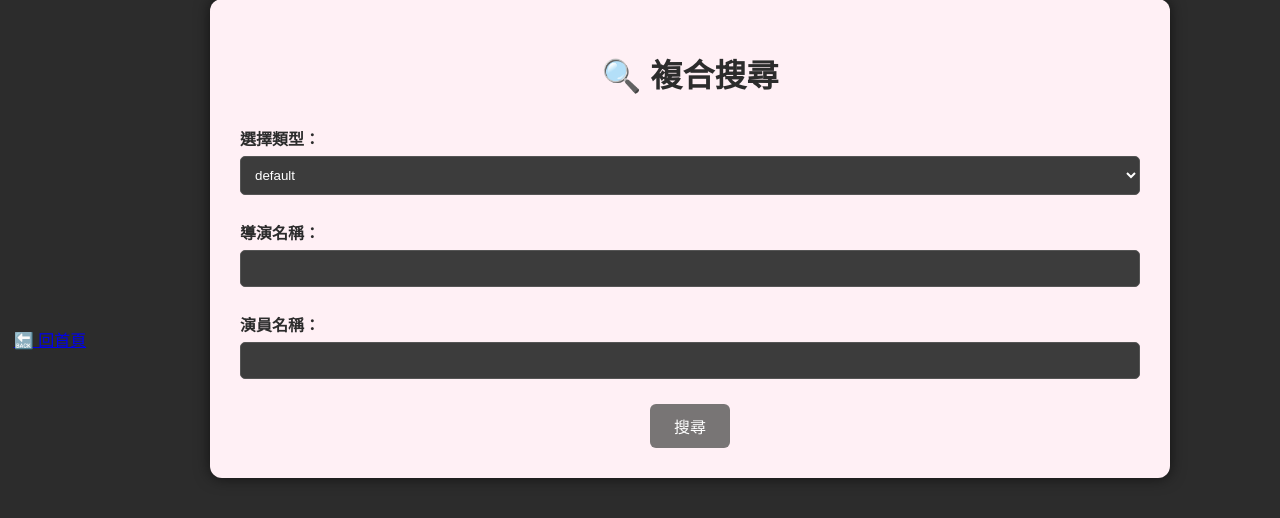
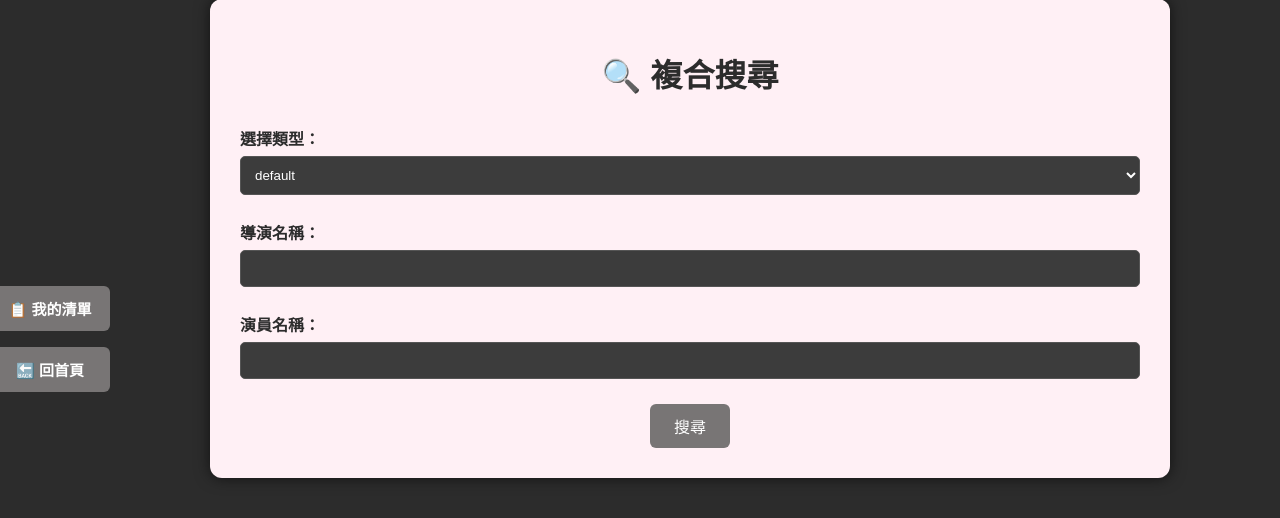
Before and after one commit to Changyenhsun/database_system_project, a Flask app: page /search in a window 1280 px wide. Shown: the part 61-579 px from the top of the page. Run offline with Flask 3, Linux system fonts and the light colour scheme; data that the repository does not hold is empty.

Commit message:
複合搜尋網頁加入側邊按鈕

```diff
--- a/static/search.css
+++ b/static/search.css
@@ -31,6 +31,24 @@ body.search-page {
     flex-direction: column;
     gap: 16px;
     align-items: center;
+}
+
+.sidebar-button {
+    display: block;
+    padding: 12px 10px;
+    border-radius: 6px;
+    font-weight: bold;
+    font-size: 15px;
+    background-color: #787575;
+    color: #fff;
+    text-align: center;
+    text-decoration: none;
+    width: 100px;
+    transition: background-color 0.2s ease;
+}
+
+.sidebar-button:hover {
+    background-color: #505050;
 }
 
 .back-link {
--- a/templates/search.html
+++ b/templates/search.html
@@ -11,6 +11,7 @@
         <!-- 左側欄 -->
         <div class="search-sidebar">
             <div class="sidebar-buttons">
+                <a class="sidebar-button" href="{{ url_for('my_list_page') }}">📋 我的清單</a>
                 <a class="sidebar-button" href="/">🔙 回首頁</a>
             </div>
         </div>
```
